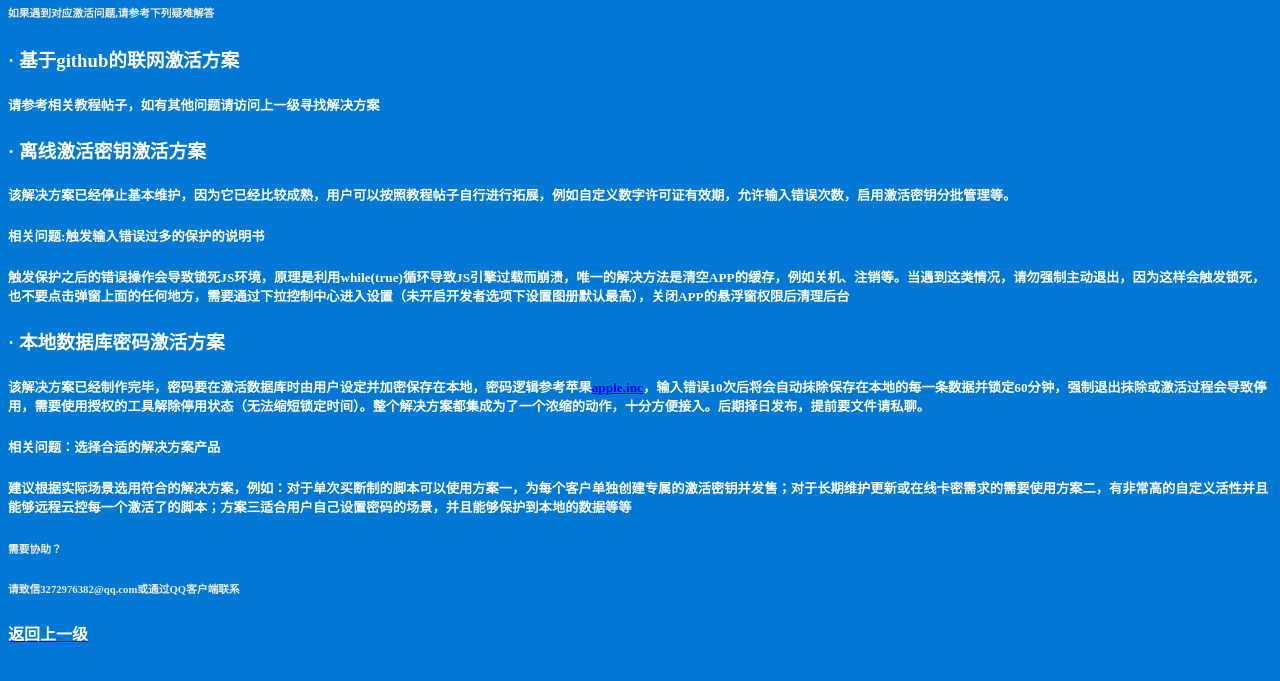
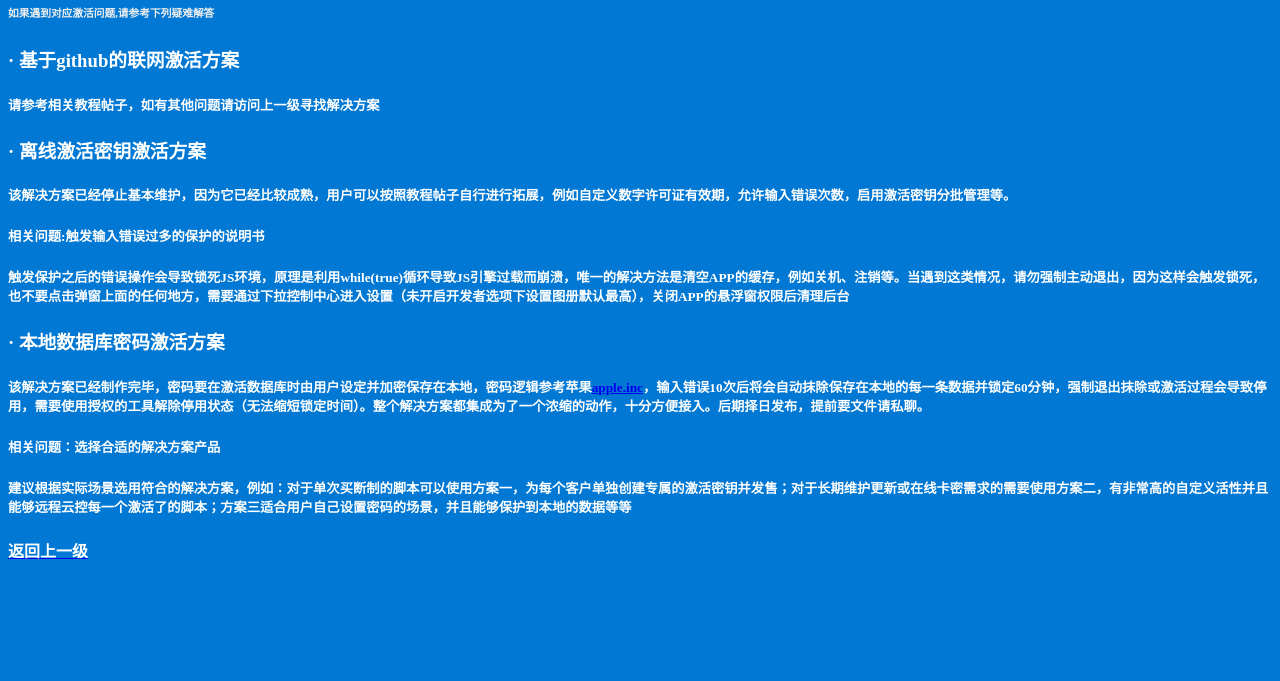
Before and after one commit to bilibiliales/example, a plain HTML site: page temp/activate.html in a window 1280 px wide. Shown: the part 87-768 px from the top of the page. Drawn offline with Linux system fonts and the light colour scheme.

Commit message:
Update activate.html

```diff
--- a/temp/activate.html
+++ b/temp/activate.html
@@ -40,9 +40,6 @@
     <h5>该解决方案已经制作完毕，密码要在激活数据库时由用户设定并加密保存在本地，密码逻辑参考苹果<a href="https://www.apple.com.cn/">apple.inc</a>，输入错误10次后将会自动抹除保存在本地的每一条数据并锁定60分钟，强制退出抹除或激活过程会导致停用，需要使用授权的工具解除停用状态（无法缩短锁定时间）。整个解决方案都集成为了一个浓缩的动作，十分方便接入。后期择日发布，提前要文件请私聊。</h5><p></p>
     <h5>相关问题：选择合适的解决方案产品</h5><p></p>
     <h5>建议根据实际场景选用符合的解决方案，例如：对于单次买断制的脚本可以使用方案一，为每个客户单独创建专属的激活密钥并发售；对于长期维护更新或在线卡密需求的需要使用方案二，有非常高的自定义活性并且能够远程云控每一个激活了的脚本；方案三适合用户自己设置密码的场景，并且能够保护到本地的数据等等</h5>
-    <h5></h5><p></p>
-    <h6>需要协助？</h6>
-    <h6>请致信3272976382@qq.com或通过QQ客户端联系</h6>
   </body>
   <foot>
     <p><a href="https://bilibiliales.github.io/example/"><span class="back">返回上一级</span></a></p>
```
